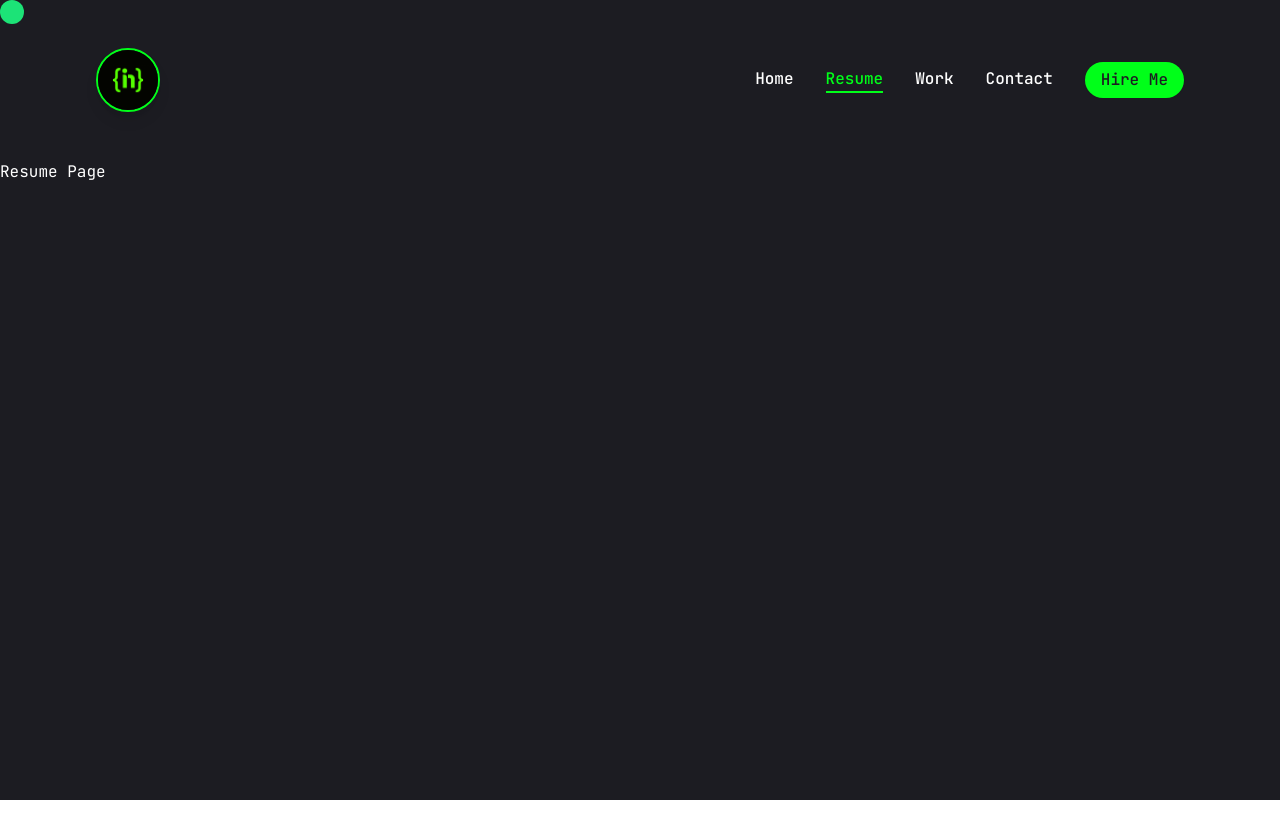
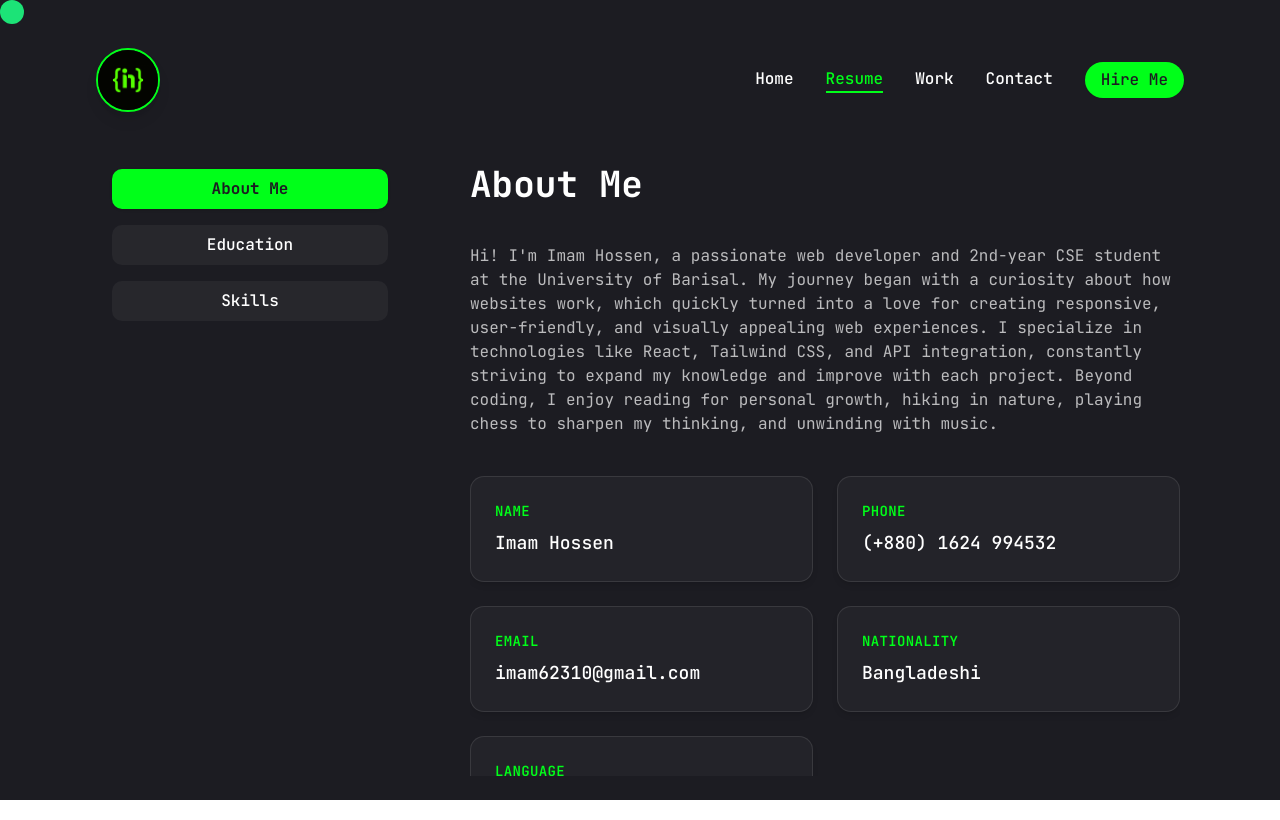
Before and after one commit to imamhossenbu/imam-portfolio, a Next.js app: page /resume in a window 1280 px wide. Built offline with nearby package versions, Linux system fonts and the light colour scheme.

Commit message:
add resume page

```diff
--- a/app/resume/page.jsx
+++ b/app/resume/page.jsx
@@ -1,9 +1,241 @@
-import React from 'react'
+"use client";
+import {
+  FaHtml5,
+  FaCss3Alt,
+  FaJs,
+  FaJava,
+  FaReact,
+  FaNodeJs,
+  FaPhp,
+  FaGitAlt,
+  FaGithub,
+  FaWordpress
+} from "react-icons/fa";
+import {
+  SiC,
+  SiCplusplus,
+  SiTailwindcss,
+  SiExpress,
+  SiMongodb,
+  SiMysql,
+  SiGnubash,
+  SiGsap,
+  SiBootstrap,
+  SiNextdotjs
+} from "react-icons/si";
+
+// about data
+const about = {
+  title: "About Me",
+  description:
+    "Hi! I'm Imam Hossen, a passionate web developer and 2nd-year CSE student at the University of Barisal. My journey began with a curiosity about how websites work, which quickly turned into a love for creating responsive, user-friendly, and visually appealing web experiences. I specialize in technologies like React, Tailwind CSS, and API integration, constantly striving to expand my knowledge and improve with each project. Beyond coding, I enjoy reading for personal growth, hiking in nature, playing chess to sharpen my thinking, and unwinding with music.",
+  Info: [
+    {
+      fieldname: "Name",
+      fieldvalue: "Imam Hossen"
+    },
+    {
+      fieldname: "Phone",
+      fieldvalue: "(+880) 1624 994532"
+    },
+    {
+      fieldname: "Email",
+      fieldvalue: "imam62310@gmail.com"
+    },
+    {
+      fieldname: "Nationality",
+      fieldvalue: "Bangladeshi"
+    },
+    {
+      fieldname: "Language",
+      fieldvalue: "Bangla, English, Hindi"
+    }
+  ]
+};
+
+
+const education = {
+  icon: "/assets/resume/cup.svg",
+  title: "My education",
+  description:
+    "Focused on computer science fundamentals and hands-on web development experience, gaining practical knowledge and technical proficiency.",
+  items: [
+    {
+      institution: "Programming Hero",
+      degree: "Complete Web Development",
+      duration: "2024 - 2025"
+    },
+    {
+      institution: "University Of Barisal",
+      degree: "BSc in Computer Science & Engineering",
+      duration: "2022 - In progress..."
+    },
+    {
+      institution: "Gachbaria Govt. College",
+      degree: "Higher Secondary Certificate (HSC)",
+      duration: "2019 - 2021"
+    },
+    {
+      institution: "Chamball High School",
+      degree: "Secondary School Certificate (SSC)",
+      duration: "2017 - 2019"
+    }
+  ]
+};
+
+const skills = {
+  title: "My skills",
+  description:
+    "Proficient in front-end and back-end technologies with experience in modern frameworks, databases, and development tools.",
+  skillList: [
+    { icon: <FaHtml5 />, name: "HTML5" },
+    { icon: <FaCss3Alt />, name: "CSS3" },
+    { icon: <FaJs />, name: "JavaScript" },
+    { icon: <FaJava />, name: "Java" },
+    { icon: <SiC />, name: "C" },
+    { icon: <SiCplusplus />, name: "C++" },
+    { icon: <FaPhp />, name: "PHP" },
+    { icon: <SiTailwindcss />, name: "Tailwind CSS" },
+    { icon: <SiBootstrap />, name: "Bootstrap" },
+    { icon: <FaReact />, name: "React" },
+    { icon: <SiNextdotjs />, name: "Next.js" },
+    { icon: <FaNodeJs />, name: "Node.js" },
+    { icon: <SiExpress />, name: "Express.js" },
+    { icon: <SiMongodb />, name: "MongoDB" },
+    { icon: <SiMysql />, name: "MySQL" },
+    { icon: <FaWordpress />, name: "WordPress" },
+    { icon: <FaGitAlt />, name: "Git" },
+    { icon: <FaGithub />, name: "GitHub" }
+  ]
+};
+
+
+
+import { Tabs, TabsContent, TabsList, TabsTrigger } from "@/components/ui/tabs";
+import { Tooltip, TooltipTrigger, TooltipContent, TooltipProvider } from "@/components/ui/tooltip";
+import { motion } from "framer-motion";
+import { ScrollArea } from "@/components/ui/scroll-area";
 
 const Resume = () => {
-  return (
-    <div className='text-white'>Resume Page</div>
-  )
-}
+  return <motion.div
+    initial={{ opacity: 0 }}
+    animate={{ opacity: 1, transition: { delay: 2.4, duration: 0.4, ease: "easeIn" } }}
+    className="flex justify-center "
+  >
+    <div className="w-[95%] md:w-[85%] mx-auto">
+      <Tabs defaultValue="about" className="flex flex-col lg:flex-row gap-[70px]">
+        {/* Sidebar Tabs */}
 
-export default Resume
+        <TabsList className="flex flex-col w-full max-w-[300px] mx-auto mt-[65px] lg:mx-0 gap-4">
+          <TabsTrigger value="about">About Me</TabsTrigger>
+          <TabsTrigger value="education">Education</TabsTrigger>
+          <TabsTrigger value="skills">Skills</TabsTrigger>
+        </TabsList>
+
+        {/* Content Area */}
+        <div className="flex-1 w-full">
+          <TabsContent className="w-full" value="about">
+            <div className="flex flex-col gap-10 text-center lg:text-left py-10 lg:pt-0">
+              <h3 className="text-3xl md:text-4xl font-bold">{about.title}</h3>
+
+              {/* Description */}
+              <p className="max-w-3xl text-white/70 mx-auto lg:mx-0 whitespace-pre-line">
+                {about.description}
+              </p>
+
+              {/* Info Cards */}
+              <ScrollArea className="h-[300px]">
+                <div className="grid grid-cols-1  lg:grid-cols-2 gap-6 max-w-4xl mx-auto lg:mx-0">
+                  {about.Info.map((info, index) => (
+                    <div
+                      key={index}
+                      className="bg-[#232329] border border-white/10 p-6 rounded-xl shadow-md hover:scale-[1.02] transition-transform duration-300 ease-in-out"
+                    >
+                      <h4 className="text-sm text-accent font-semibold uppercase tracking-wide">
+                        {info.fieldname}
+                      </h4>
+                      <p className="text-white text-lg font-medium mt-2">{info.fieldvalue}</p>
+                    </div>
+                  ))}
+                </div>
+              </ScrollArea>
+            </div>
+          </TabsContent>
+
+          <TabsContent className='w-full h-full' value="education">
+            {/* Education Content */}
+            <div className="flex flex-col gap-[25px] text-center lg:text-left pt-10 lg:pt-0 ">
+              <h3 className="text-3xl md:text-4xl font-bold">{education.title}</h3>
+              <p className="max-w-[600px] text-white/70 mx-auto lg:mx-0">{education.description}</p>
+            </div>
+            <div>
+              <div>
+                <ScrollArea className="h-[300px]">
+                  <ul className="grid grid-cols-1 lg:grid-cols-2 gap-[30px] my-8">
+                    {education.items.map((item, index) => {
+                      return (
+                        <li
+                          key={index}
+                          className="bg-[#232329] h-[180px] py-4 space-y-1 px-8 rounded-xl flex flex-col justify-center items-center lg:items-start gap-1 transition-transform duration-300 ease-in-out hover:scale-[1.05] hover:shadow-lg"
+                        >
+                          <span className="text-accent">{item.duration}</span>
+                          <h3 className="text-xl max-w-[250px] min-h-[80px] font-semibold text-center lg:text-left">
+                            {item.degree}
+                          </h3>
+                          <div className="flex items-center gap-3">
+                            <span className="w-[6px] h-[6px] rounded-full bg-accent"></span>
+                            <p className="text-white/70">{item.institution}</p>
+                          </div>
+                        </li>
+
+                      )
+                    })}
+                  </ul>
+                </ScrollArea>
+              </div>
+            </div>
+          </TabsContent>
+          <TabsContent className='w-full' value="skills">
+            {/* Skills Content */}
+            <div className="flex flex-col gap-[30px]">
+              <div className="flex flex-col gap-[25px] text-center lg:text-left pt-10 lg:pt-0 ">
+                <h3 className="text-3xl md:text-4xl font-bold">{skills.title}</h3>
+                <p className="max-w-[600px] text-white/70 mx-auto lg:mx-0">{skills.description}</p>
+              </div>
+              <div>
+                <ScrollArea className="h-[300px]">
+                  <ul className="grid grid-cols-2 md:grid-cols-3 lg:grid-cols-4 mb-20  gap-[30px]">
+                    {skills.skillList.map((skill, index) => {
+                      return (
+                        <li key={index}>
+                          {/* Wrap TooltipTrigger and TooltipContent inside TooltipProvider */}
+                          <TooltipProvider delayDuration={100}>
+                            <Tooltip>
+                              <TooltipTrigger className="w-full h-[120px] rounded-xl bg-[#232329] flex justify-center items-center group transition-transform duration-300 ease-in-out hover:scale-[1.05] hover:shadow-lg">
+                                <div className="text-4xl group-hover:text-accent transition-all duration-300">
+                                  {skill.icon}
+                                </div>
+                              </TooltipTrigger>
+                              <TooltipContent>
+                                <p className="capitalize">{skill.name}</p>
+                              </TooltipContent>
+                            </Tooltip>
+                          </TooltipProvider>
+                        </li>
+                      );
+                    })}
+                  </ul>
+                </ScrollArea>
+
+              </div>
+
+            </div>
+          </TabsContent>
+        </div>
+      </Tabs>
+    </div>
+  </motion.div>
+
+};
+
+export default Resume;
--- a/components/ui/scroll-area.jsx
+++ b/components/ui/scroll-area.jsx
@@ -33,17 +33,17 @@ function ScrollBar({
       data-slot="scroll-area-scrollbar"
       orientation={orientation}
       className={cn(
-        "flex touch-none p-px transition-colors select-none",
+        "flex touch-none p-px bg-white  select-none",
         orientation === "vertical" &&
-          "h-full w-2.5 border-l border-l-transparent",
+        "h-full w-2 border-l border-l-transparent",
         orientation === "horizontal" &&
-          "h-2.5 flex-col border-t border-t-transparent",
+        "h-2.5 flex-col border-t border-t-transparent",
         className
       )}
       {...props}>
       <ScrollAreaPrimitive.ScrollAreaThumb
         data-slot="scroll-area-thumb"
-        className="bg-border relative flex-1 rounded-full" />
+        className=" relative bg-accent flex-1 rounded-full" />
     </ScrollAreaPrimitive.ScrollAreaScrollbar>
   );
 }
--- a/components/ui/tabs.jsx
+++ b/components/ui/tabs.jsx
@@ -12,7 +12,7 @@ function Tabs({
   return (
     <TabsPrimitive.Root
       data-slot="tabs"
-      className={cn("flex flex-col gap-2", className)}
+      className={cn("inline-flex h-auto p-1 text-white rounded-md", className)}
       {...props} />
   );
 }
@@ -25,7 +25,7 @@ function TabsList({
     <TabsPrimitive.List
       data-slot="tabs-list"
       className={cn(
-        "bg-muted text-muted-foreground inline-flex h-9 w-fit items-center justify-center rounded-lg p-[3px]",
+        "text-muted-foreground inline-flex h-8 w-fit items-center justify-center rounded-lg px-3 py-2",
         className
       )}
       {...props} />
@@ -40,7 +40,7 @@ function TabsTrigger({
     <TabsPrimitive.Trigger
       data-slot="tabs-trigger"
       className={cn(
-        "data-[state=active]:bg-background dark:data-[state=active]:text-foreground focus-visible:border-ring focus-visible:ring-ring/50 focus-visible:outline-ring dark:data-[state=active]:border-input dark:data-[state=active]:bg-input/30 text-foreground dark:text-muted-foreground inline-flex h-[calc(100%-1px)] flex-1 items-center justify-center gap-1.5 rounded-md border border-transparent px-2 py-1 text-sm font-medium whitespace-nowrap transition-[color,box-shadow] focus-visible:ring-[3px] focus-visible:outline-1 disabled:pointer-events-none disabled:opacity-50 data-[state=active]:shadow-sm [&_svg]:pointer-events-none [&_svg]:shrink-0 [&_svg:not([class*='size-'])]:size-4",
+        "inline-flex items-center w-full bg-[#27272c] justify-center whitespace-nowrap text-white rounded-lg px-3 py-2 text-base font-medium ring-offset-white transition-all disabled:pointer-events-none disabled:opacity-50 data-[state=active]:bg-[var(--accent)] data-[state=active]:text-[var(--primary)] data-[state=active]:font-bold data-[state=active]:shadow-sm ",
         className
       )}
       {...props} />
--- a/components/ui/tooltip.jsx
+++ b/components/ui/tooltip.jsx
@@ -52,4 +52,4 @@ function TooltipContent({
   );
 }
 
-export { Tooltip, TooltipTrigger, TooltipContent, TooltipProvider }
+export { Tooltip, TooltipTrigger, TooltipContent, TooltipProvider };
```
